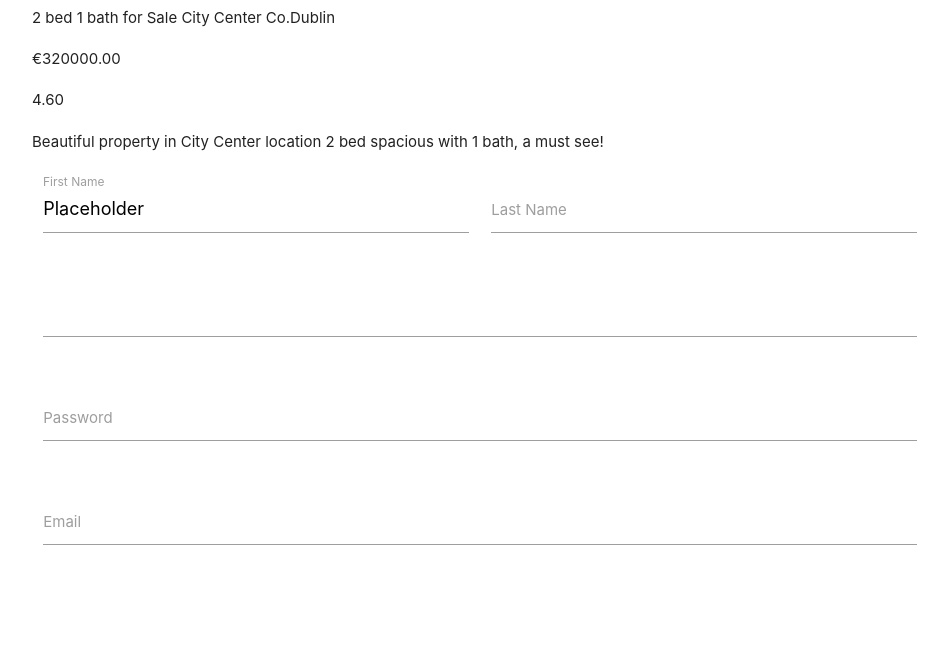
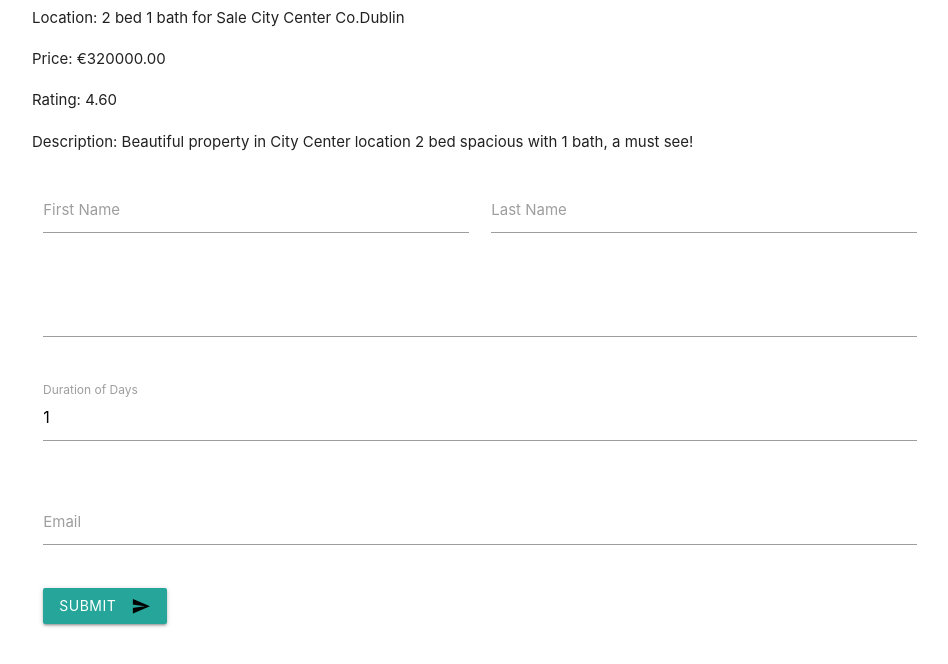
Before and after one commit to Karlitoyo/Kerrymount_Estates, a Django app: page /propertys/1 in a window 1280 px wide. Shown: the part 736-1400 px from the top of the page, without its empty margins (160-1108 px from the left). Before the commit the page ends 1281 px from the top, so only its background shows below. Run offline with Django 3.2, Linux system fonts and the light colour scheme; data comes from the database, SQL or seed files in the repository; some libraries are stand-ins or nearby versions.

Commit message:
addition of views.py function for detail view form

```diff
--- a/propertys/templates/propertys/property_detail.html
+++ b/propertys/templates/propertys/property_detail.html
@@ -12,43 +12,47 @@
                 </a>
             </div>
             <div class="card-content">
-                <span class="card-title grey-text text-darken-4">{{ product.name }}</span>
-                <p class="card-text">€{{ product.price }}</p>
+                <span class="card-title grey-text text-darken-4">Location: {{ product.name }}</span>
+                <p class="card-text">Price: €{{ product.price }}</p>
             </div>
             <div class="card-reveal">
-                <span class="card-title grey-text text-darken-4">{{ product.rating }}</span>
-                <p>{{ product.description }}</p>
+                <span class="card-title grey-text text-darken-4">Rating: {{ product.rating }}</span>
+                <p>Description: {{ product.description }}</p>
             </div>
               <div class="row">
-                <form class="col s12">
+                <form class="col s12" action="{% url 'add_to_wallet' product.id %}" method="POST">
                     {% csrf_token %}
                     <div class="row">
                         <div class="input-field col s6">
-                            <input placeholder="Placeholder" id="first_name" type="text" class="validate">
+                            <input name="first_name" type="text" data-item-id="{{ product.id }}" id="id_qty_{{ product.id }}">
                             <label for="first_name">First Name</label>
                         </div>
                         <div class="input-field col s6">
-                            <input id="last_name" type="text" class="validate">
+                            <input name="last_name" type="text" data-item-id="{{ product.id }}" id="id_qty_2{{ product.id }}">
                             <label for="last_name">Last Name</label>
                         </div>
                     </div>
                     <div class="row">
-                        <div class="input-field col s12">
+                        <div class="input-field col s12" name="date" placeholder="date" data-item-id="{{ product.id }}" id="id_qty_3{{ product.id }}">
                             <input type="text" class="datepicker">
                         </div>
                     </div>
                     <div class="row">
                         <div class="input-field col s12">
-                            <input id="password" type="password" class="validate">
-                            <label for="password">Password</label>
+                            <input name="duration" type="number" value="1" min="1" max="365" data-item-id="{{ product.id }}" id="id_qty_4{{ product.id }}">
+                            <label for="duration">Duration of Days</label>
                         </div>
                     </div>
                     <div class="row">
                         <div class="input-field col s12">
-                            <input id="email" type="email" class="validate">
+                            <input id="email" name="email" type="email">
                             <label for="email">Email</label>
                         </div>
                     </div>
+                      <button class="btn waves-effect waves-light" type="submit" name="action">Submit
+                        <i class="material-icons right">send</i>
+                      </button>
+                      <input type="hidden" name="redirect_url" value="{{ request.path }}">
                 </form>
             </div>
         </div>
--- a/wallet/urls.py
+++ b/wallet/urls.py
@@ -2,5 +2,6 @@ from django.urls import path
 from .import views
 
 urlpatterns = [
-    path('', views.wallet, name='wallet')
+    path('', views.wallet, name='wallet'),
+    path('add/<item_id>', views.add_to_wallet, name='add_to_wallet'),
 ]
```
Also changed, not shown: wallet/views.py (+22 -0 lines).
